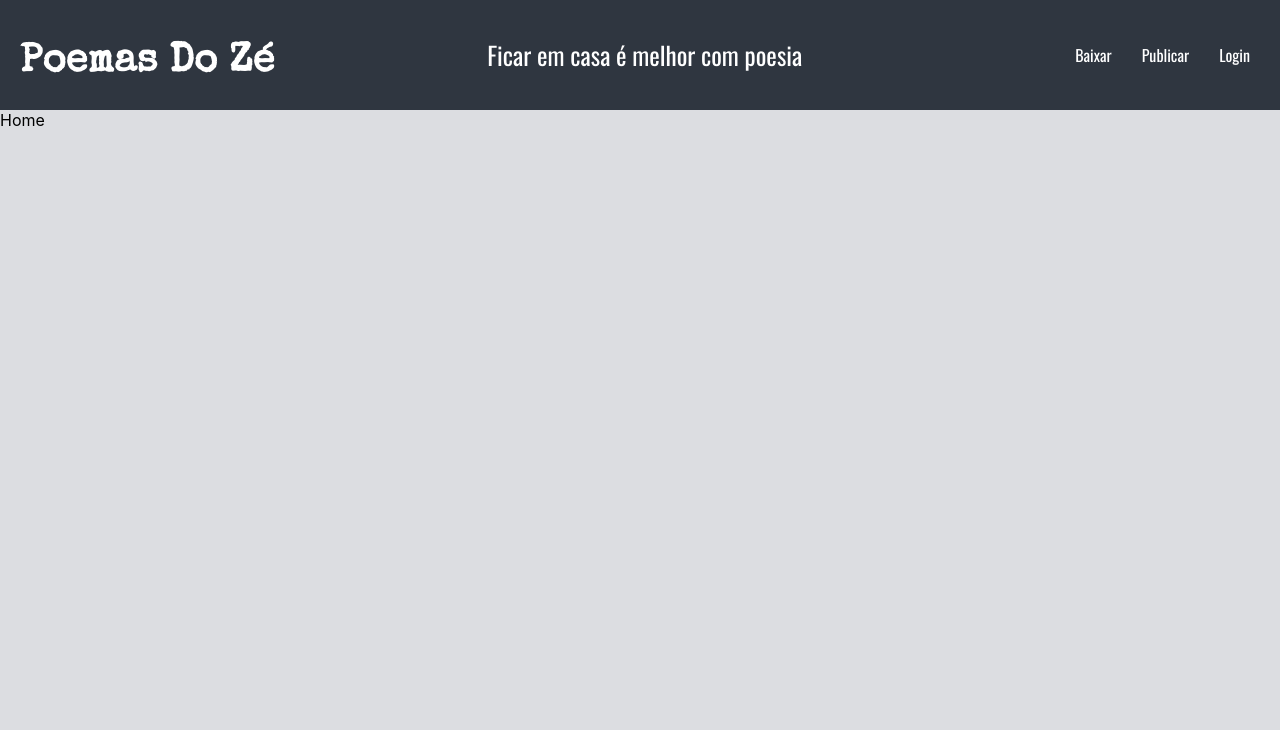
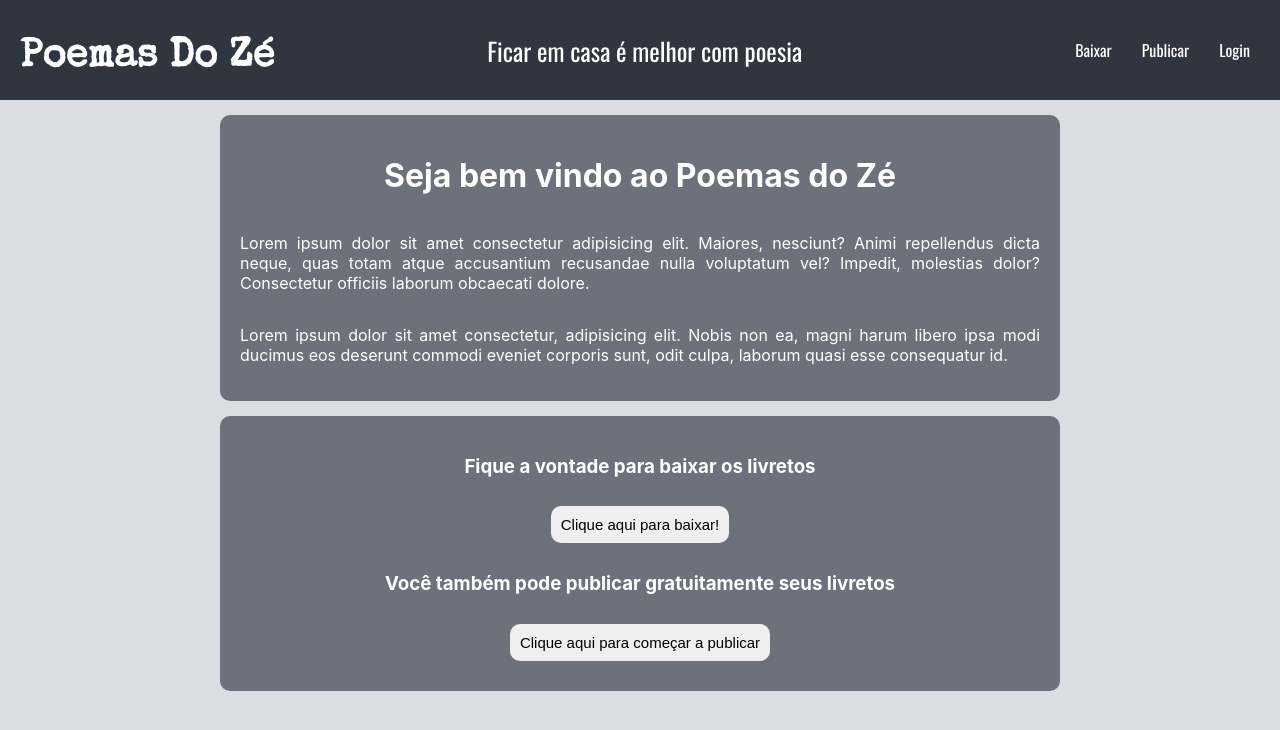
Before and after one commit to JeanJunior18/poemasdoze, a React (Create React App) app: page / in a window 1280 px wide. Shown: the top 730 px of the page. Built offline with nearby package versions, Linux system fonts and the light colour scheme.

Commit message:
Core aplications ok

```diff
--- a/src/components/header/styles.css
+++ b/src/components/header/styles.css
@@ -5,6 +5,7 @@ header {
     background-color: #2f3640;
     color: white;
     font-family: 'Oswald';
+    height: 100px;
 }
 header h1 {
     margin-top: 43px;
--- a/src/pages/Home/index.js
+++ b/src/pages/Home/index.js
@@ -4,21 +4,27 @@ import { Link } from 'react-router-dom'
 import './style.css';
 
 import Header from '../../components/header/index'
+// import Footer from '../../components/footer/index'
 
 export default function Home() {
   return (
     <div>
       <Header/>
 
-      Home
-{/*
-      <Link to='/main'>
-        <button>baixar Livretos</button>
-      </Link>
-      <Link to='/login'>
-        <button>Sign in</button>
-      </Link> */}
+      <div className="container">
+         <h1>Seja bem vindo ao Poemas do Zé</h1>
+         <p>Lorem ipsum dolor sit amet consectetur adipisicing elit. Maiores, nesciunt? Animi repellendus dicta neque, quas totam atque accusantium recusandae nulla voluptatum vel? Impedit, molestias dolor? Consectetur officiis laborum obcaecati dolore.</p>
+         <p>Lorem ipsum dolor sit amet consectetur, adipisicing elit. Nobis non ea, magni harum libero ipsa modi ducimus eos deserunt commodi eveniet corporis sunt, odit culpa, laborum quasi esse consequatur id.</p>
+      </div>
+      <div className="container">
+        <h3>Fique a vontade para baixar os livretos</h3>
+        <Link to='/main'><button>Clique aqui para baixar!</button></Link>
+        <h3>Você também pode publicar gratuitamente seus livretos</h3>
+        <Link to='/register'><button>Clique aqui para começar a publicar</button></Link>
+      </div>
 
+
+      {/* <Footer /> */}
     </div>
   );
 }
--- a/src/pages/Home/style.css
+++ b/src/pages/Home/style.css
@@ -1,160 +1,30 @@
-/* @import url('https://fonts.googleapis.com/css2?family=Oswald&family=Special+Elite&display=swap');
-html,
-body {
-    background-color: #fff8dc;
-    background-size: 100% 100%;
-    margin: 0;
-    padding: 0;
-    box-sizing: border-box;
+.container{
+    display: flex;
+    flex-direction: column;
+    margin: 15px auto;
+    max-width: 800px;
+    background-color: #353b48a8;
+    padding: 20px;
+    color: white;
+    border-radius: 10px;
+    text-align: justify;
 }
-
-h1,
-h4 {
-    font-family: 'Special Elite', sans-serif;
-    text-shadow: 0 3px 3px #ff7f501e;
-}
-
-h1 {
-    font-size: 3em;
-}
-
-p {
-    font-family: 'Oswald', sans-serif;
-    font-size: large;
+.container h1, .container h3 {
     text-align: center;
 }
-
-.container {
-    display: grid;
-    grid-template-columns: 3fr 1fr;
-    grid-template-rows: auto 1fr auto;
-    grid-template-areas: "h h" "m m" "f f";
+.container button, .container a{
+    text-decoration: none;
+    margin: auto;
+    display: flex;
+    justify-self: center;
+    font-size: 15px;
+    padding: 10px;
+    border: none;
+    border-radius: 10px;
+    transition: 0.5s;
+    cursor: pointer;
 }
-
-header {
-    grid-area: h;
-    display: grid;
-    width: 100%;
-    height: 90px;
-    margin-left: auto;
-    margin-right: auto;
-    text-align: center;
+.container button:hover{
+    padding: 13px;
+    font-size: 18px;
 }
-
-main {
-    grid-area: m;
-    display: grid;
-    max-width: 1024px;
-    margin-left: auto;
-    margin-right: auto;
-}
-
-.corpo {
-    display: grid;
-    grid-template-columns: 1fr 1fr;
-    grid-template-rows: auto;
-    grid-template-areas: "bt1 bt2" "bt3 bt4" "bt5 bt6"" bt7 bt8" "bt9 bt9";
-    justify-self: end;
-}
-
-.corpo img {
-    width: 160px;
-    display: flex;
-    border-radius: 5px;
-    margin-bottom: 10px;
-    box-shadow: 0 4px 3px rgba(0, 0, 0, 0.5);
-}
-
-button {
-    font-family: 'Oswald', sans-serif;
-    font-size: 1em;
-    color: #111111;
-    background-color: #e0e094;
-    width: 160px;
-    height: 80px;
-    border-radius: 5px;
-    text-transform: none;
-    font-weight: 700;
-    border: none;
-    cursor: pointer;
-    display: inline-block;
-    text-decoration: none;
-    box-shadow: 0 5px 5px rgba(0, 0, 0, 0.5);
-}
-
-button:hover {
-    color: #ff7f5000;
-    background-image: url(http://poemasdoze.epizy.com/download1.png);
-    background-repeat: no-repeat;
-    background-position: center;
-    box-shadow: 0 5px 0 #ee8761;
-    transition-duration: 200ms;
-}
-
-button:active {
-    position: relative;
-    top: 5px;
-    box-shadow: none;
-}
-
-.btn1 {
-    grid-area: bt1;
-    justify-self: center;
-    align-self: end;
-    padding: 10px;
-}
-
-.btn2 {
-    grid-area: bt2;
-    justify-self: center;
-    align-self: end;
-    padding: 10px;
-}
-
-.btn3 {
-    grid-area: bt3;
-    justify-self: center;
-    align-self: end;
-    padding: 10px;
-}
-
-.btn4 {
-    grid-area: bt4;
-    justify-self: center;
-    align-self: end;
-    padding: 10px;
-}
-
-.btn5 {
-    grid-area: bt5;
-    justify-self: center;
-    align-self: end;
-    padding: 10px;
-}
-
-.btn6 {
-    grid-area: bt6;
-    justify-self: center;
-    align-self: end;
-    padding: 10px;
-}
-
-.btn7 {
-    grid-area: bt7;
-    justify-self: center;
-    align-self: start;
-    padding: 10px;
-}
-
-.btn8 {
-    grid-area: bt8;
-    justify-self: center;
-    align-self: start;
-    padding: 10px;
-}
-
-footer {
-    text-align: center;
-    grid-area: f;
-    text-decoration: unset;
-} */
--- a/src/pages/Main/main.js
+++ b/src/pages/Main/main.js
@@ -1,56 +1,69 @@
-import React, { useEffect } from 'react';
+import React from 'react';
 import {useHistory} from 'react-router-dom';
+import req from '../../api/axios'
 
 import './style.css';
+import { useEffect } from 'react';
+import { useState } from 'react';
 
-import  Header from '../../components/header/index';
 
 export default function Main() {
 
-    const booklests = [
-        {
-            title: 'Tudo que eu não disse',
-            author: 'Zé Lucas',
-            imgLink: 'http://poemasdoze.epizy.com/Livreto_tudo%20o%20que%20eu%20n%C3%A3o%20disse.png',
-            downloadLink: 'https://bit.ly/download_tudooqueeunaodisse'
-        },
-        {
-            title: 'Cordel da roça encantanda',
-            author: 'Zé Lucas',
-            imgLink: 'http://poemasdoze.epizy.com/Cordel_da_roca_encantada.png',
-            downloadLink: 'https://bit.ly/download_rocaencantada'
 
-        },
-        {
-          title: 'Cordel da roça encantanda',
-          author: 'Zé Lucas',
-          imgLink: 'http://poemasdoze.epizy.com/Cordel_da_roca_encantada.png',
-          downloadLink: 'https://bit.ly/download_rocaencantada'
+  const [booklets, setBooklets] = useState([])
 
-      },
-      {
-        title: 'Cordel da roça encantanda',
-        author: 'Zé Lucas',
-        imgLink: 'http://poemasdoze.epizy.com/Cordel_da_roca_encantada.png',
-        downloadLink: 'https://bit.ly/download_rocaencantada'
+  async function loadBooks(){
+    const response = await req.get('booklets')
+    console.log(response.data)
+    setBooklets(response.data)
+  }
 
-      },
-      {
-        title: 'Cordel da roça encantanda',
-        author: 'Zé Lucas',
-        imgLink: 'http://poemasdoze.epizy.com/Cordel_da_roca_encantada.png',
-        downloadLink: 'https://bit.ly/download_rocaencantada'
 
-      },
-      {
-        title: 'Cordel da roça encantanda',
-        author: 'Zé Lucas',
-        imgLink: 'http://poemasdoze.epizy.com/Cordel_da_roca_encantada.png',
-        downloadLink: 'https://bit.ly/download_rocaencantada'
+  useEffect(()=>{loadBooks()},[])
+    // const booklests = [
+    //     {
+    //         title: 'Tudo que eu não disse',
+    //         author: 'Zé Lucas',
+    //         imgLink: 'http://poemasdoze.epizy.com/Livreto_tudo%20o%20que%20eu%20n%C3%A3o%20disse.png',
+    //         downloadLink: 'https://bit.ly/download_tudooqueeunaodisse'
+    //     },
+    //     {
+    //         title: 'Cordel da roça encantanda',
+    //         author: 'Zé Lucas',
+    //         imgLink: 'http://poemasdoze.epizy.com/Cordel_da_roca_encantada.png',
+    //         downloadLink: 'https://bit.ly/download_rocaencantada'
 
-      },
+    //     },
+    //     {
+    //       title: 'Cordel da roça encantanda',
+    //       author: 'Zé Lucas',
+    //       imgLink: 'http://poemasdoze.epizy.com/Cordel_da_roca_encantada.png',
+    //       downloadLink: 'https://bit.ly/download_rocaencantada'
 
-    ];
+    //   },
+    //   {
+    //     title: 'Cordel da roça encantanda',
+    //     author: 'Zé Lucas',
+    //     imgLink: 'http://poemasdoze.epizy.com/Cordel_da_roca_encantada.png',
+    //     downloadLink: 'https://bit.ly/download_rocaencantada'
+
+    //   },
+    //   {
+    //     title: 'Cordel da roça encantanda',
+    //     author: 'Zé Lucas',
+    //     imgLink: 'http://poemasdoze.epizy.com/Cordel_da_roca_encantada.png',
+    //     downloadLink: 'https://bit.ly/download_rocaencantada'
+
+    //   },
+    //   {
+    //     title: 'Cordel da roça encantanda',
+    //     author: 'Zé Lucas',
+    //     imgLink: 'http://poemasdoze.epizy.com/Cordel_da_roca_encantada.png',
+    //     downloadLink: 'https://bit.ly/download_rocaencantada'
+
+    //   },
+
+    // ];
 
 
 
@@ -63,9 +76,10 @@ export default function Main() {
   return (
 		<div>
 			<div className="content">
-        {booklests.map(book=>(<div key={book.title}>
-          <img src={book.imgLink} alt="Capa do Livro"/>
-        <button className="download"><p>"{book.title}"</p><p>{book.author}</p></button>
+        {booklets.map(book=>(
+        <div className='card' key={book.id} onClick={(()=>{window.location.href = book.downloadlink})}>
+          <img src={book.imageLink} alt="Capa do Livro"/>
+        <div className="download"><p>"{book.title}"</p><p>{book.author}</p></div>
         </div>))}
       </div>
 
```
Lines whose indentation alone changed are shown as unchanged.
